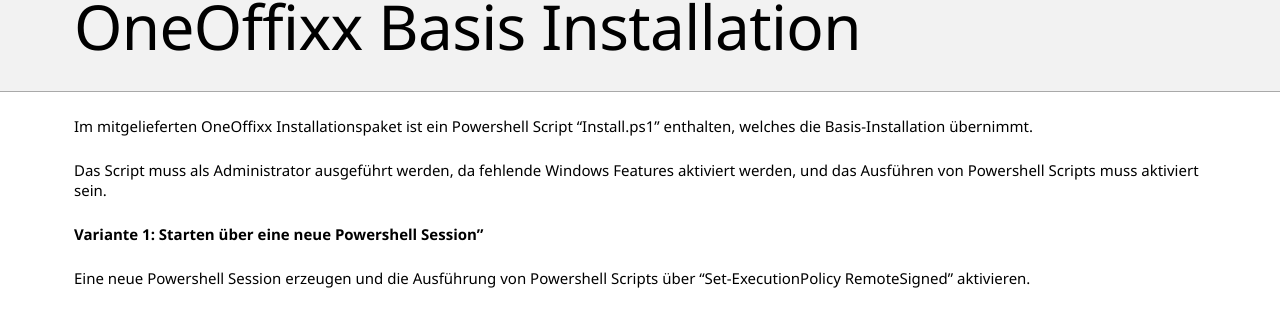
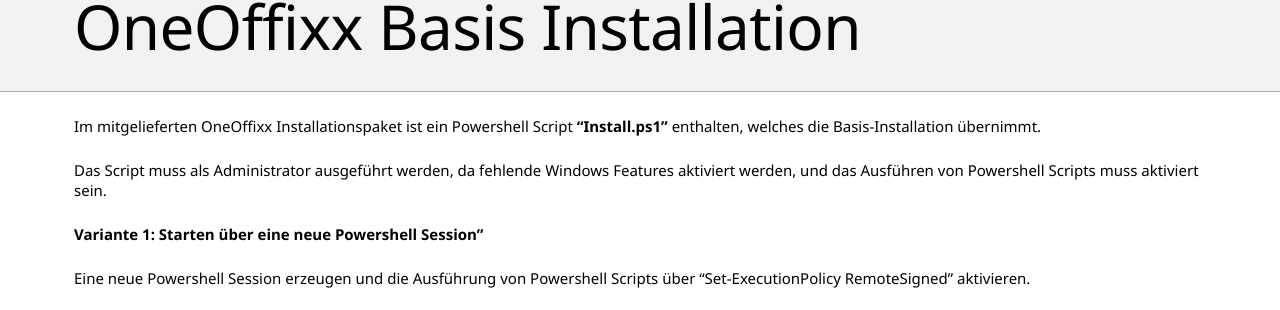
Before and after one commit to primesoft-group/oneoffixx-docs, a Jekyll site: the page built from _pages/install/de/server-install.md, in a window 1280 px wide. Shown: the part 168-478 px from the top of the page. Built offline with Jekyll 4.4.1, drawn with Linux system fonts in a browser that asks for light colours; nearby versions of some CDN libraries; some web fonts are replaced.

```diff
--- a/_pages/install/de/server-install.md
+++ b/_pages/install/de/server-install.md
@@ -4,7 +4,7 @@ title: OneOffixx Basis Installation
 permalink: "install/de/server-install/"
 ---
 
-Im mitgelieferten OneOffixx Installationspaket ist ein Powershell Script "Install.ps1" enthalten, welches die Basis-Installation übernimmt.
+Im mitgelieferten OneOffixx Installationspaket ist ein Powershell Script __"Install.ps1"__ enthalten, welches die Basis-Installation übernimmt.
 
 Das Script muss als Administrator ausgeführt werden, da fehlende Windows Features aktiviert werden, und das Ausführen von Powershell Scripts muss aktiviert sein.
 
```
